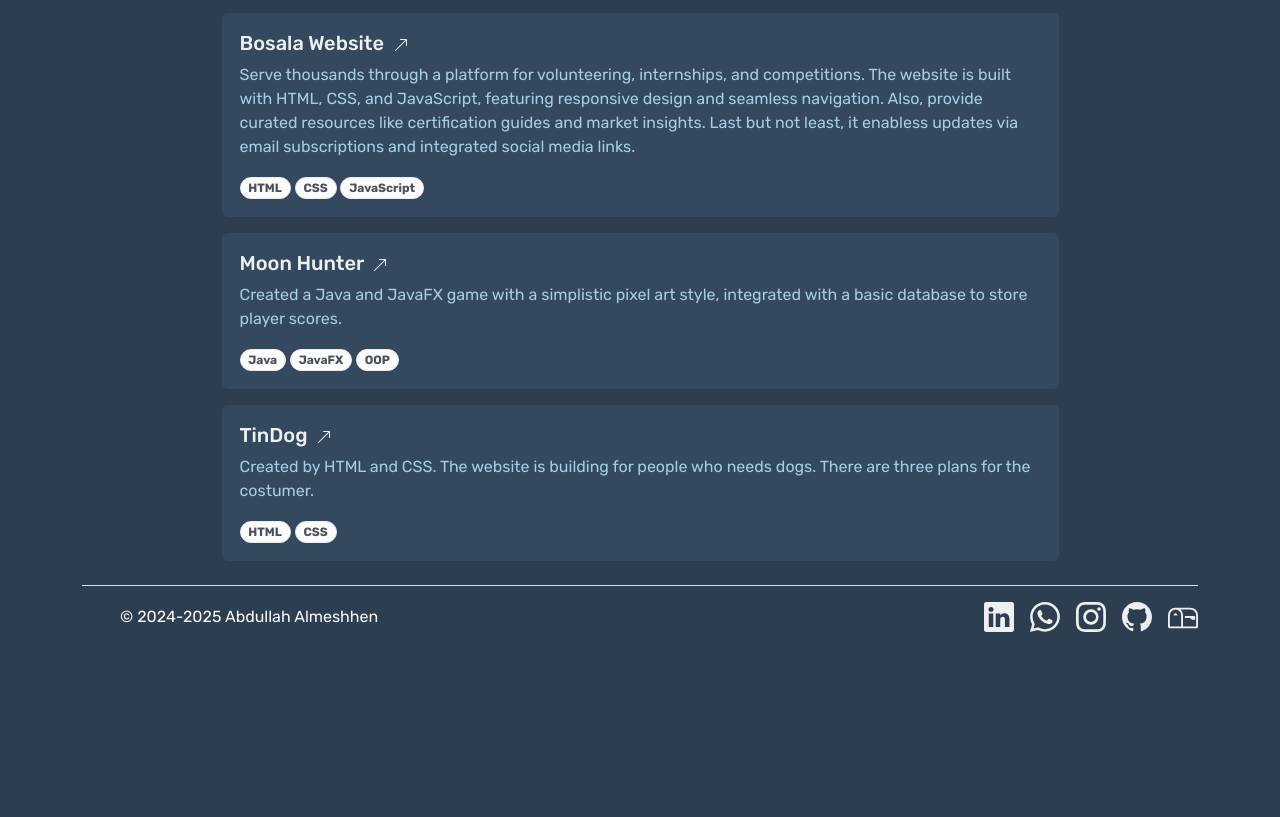
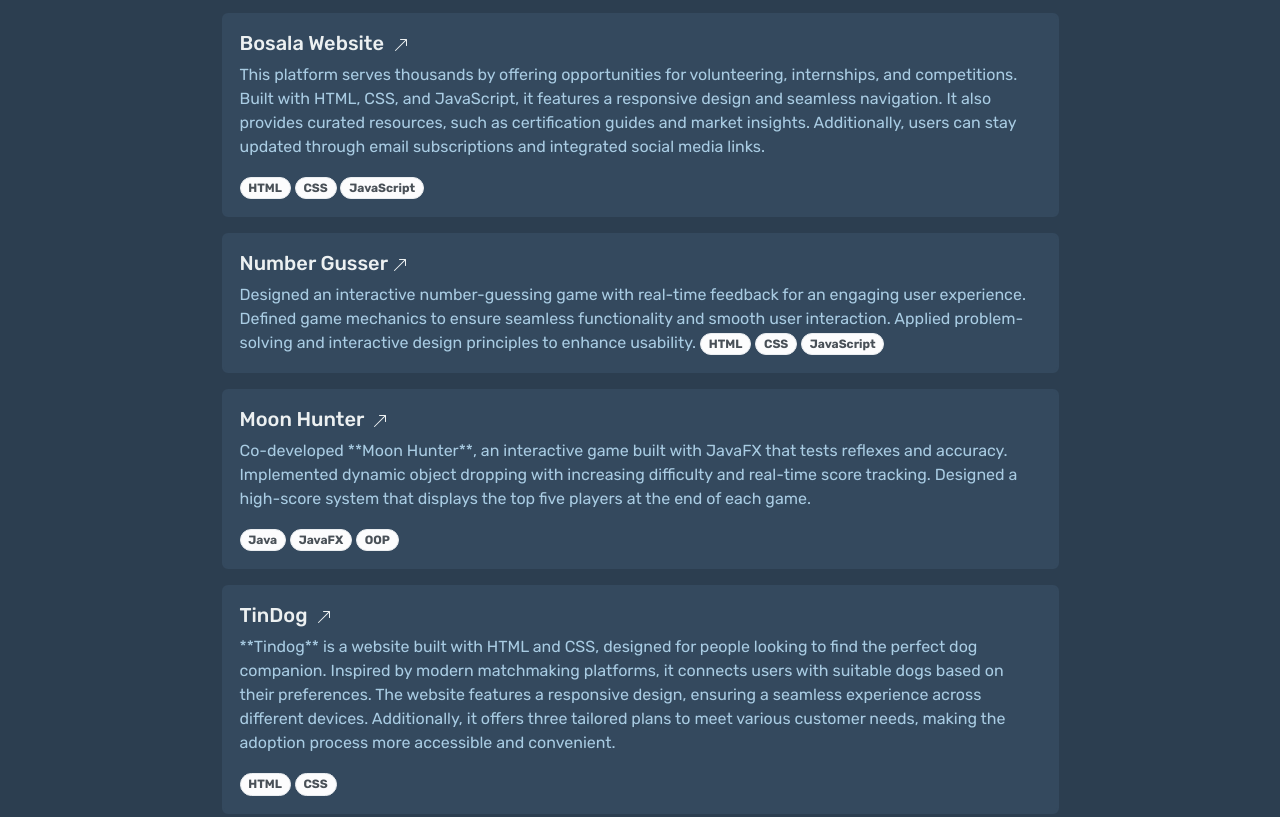
Before and after one commit to AbdullahM424/My-Portfolio, a plain HTML site: page index.html in a window 1280 px wide. Shown: the part 3279-4096 px from the top of the page. Before the commit the page ends 3951 px from the top, so only its background shows below. Drawn offline with nearby package versions, Linux system fonts and the light colour scheme.

Commit message:
Add new project & update the description of remaining the projects

```diff
--- a/index.html
+++ b/index.html
@@ -230,10 +230,25 @@
           <div class="card-body">
             <h5 class="card-title">Bosala Website <img class="ms-1" src="./images/arrow-up-right.svg" alt="arrow"></h5>
             <p class="card-text">
-              Serve thousands through a platform for volunteering, internships, and competitions.
-                  The website is built with HTML, CSS, and JavaScript, featuring responsive design and seamless
-              navigation. Also, provide curated resources like certification guides and market insights. Last but not least, it enabless updates via email subscriptions and integrated social media links.
+              This platform serves thousands by offering opportunities for volunteering, internships, and competitions. Built with HTML, CSS, and JavaScript,
+              it features a responsive design and seamless navigation. It also provides curated resources, such as certification guides and market insights.
+              Additionally, users can stay updated through email subscriptions and integrated social media links.
             </p>
+            <span class="badge bg-light-subtle border border-light-subtle text-light-emphasis rounded-pill">HTML</span>
+            <span class="badge bg-light-subtle border border-light-subtle text-light-emphasis rounded-pill">CSS</span>
+            <span class="badge bg-light-subtle border border-light-subtle text-light-emphasis rounded-pill">JavaScript</span>
+          </div>
+        </div>
+      </a>
+
+      <a href="https://github.com/AbdullahM424/Number-Guesser" target="_blank">
+        <div class="card w-75 mb-3 animated ">
+          <div class="card-body">
+            <h5 class="card-title">Number Gusser<img class="ms-1" src="./images/arrow-up-right.svg" alt="arrow"></h5>
+            <p class="card-text">
+              Designed an interactive number-guessing game with real-time feedback for an engaging user experience.
+              Defined game mechanics to ensure seamless functionality and smooth user interaction.
+              Applied problem-solving and interactive design principles to enhance usability.
             <span class="badge bg-light-subtle border border-light-subtle text-light-emphasis rounded-pill">HTML</span>
             <span class="badge bg-light-subtle border border-light-subtle text-light-emphasis rounded-pill">CSS</span>
             <span class="badge bg-light-subtle border border-light-subtle text-light-emphasis rounded-pill">JavaScript</span>
@@ -247,8 +262,9 @@
             <div class="card-body">
               <h5 class="card-title">Moon Hunter <img class="ms-1" src="./images/arrow-up-right.svg" alt="arrow"></h5>
               <p class="card-text">
-                Created a Java and JavaFX game with a simplistic pixel art style,
-                integrated with a basic database to store player scores.
+                Co-developed **Moon Hunter**, an interactive game built with JavaFX that tests reflexes and accuracy.
+                Implemented dynamic object dropping with increasing difficulty and real-time score tracking.
+                Designed a high-score system that displays the top five players at the end of each game.
               </p>
               <span class="badge bg-light-subtle border border-light-subtle text-light-emphasis rounded-pill">Java</span>
               <span class="badge bg-light-subtle border border-light-subtle text-light-emphasis rounded-pill">JavaFX</span>
@@ -263,8 +279,10 @@
             <div class="card-body">
               <h5 class="card-title">TinDog <img class="ms-1" src="./images/arrow-up-right.svg" alt="arrow"></h5>
               <p class="card-text">
-                Created by HTML and CSS. The website is building for people who needs dogs.
-                There are three plans for the costumer.
+                **Tindog** is a website built with HTML and CSS, designed for people looking to find the perfect dog companion.
+                Inspired by modern matchmaking platforms, it connects users with suitable dogs based on their preferences.
+                The website features a responsive design, ensuring a seamless experience across different devices.
+                Additionally, it offers three tailored plans to meet various customer needs, making the adoption process more accessible and convenient.
               </p>
               <span class="badge bg-light-subtle border border-light-subtle text-light-emphasis rounded-pill">HTML</span>
               <span class="badge bg-light-subtle border border-light-subtle text-light-emphasis rounded-pill">CSS</span>
```
